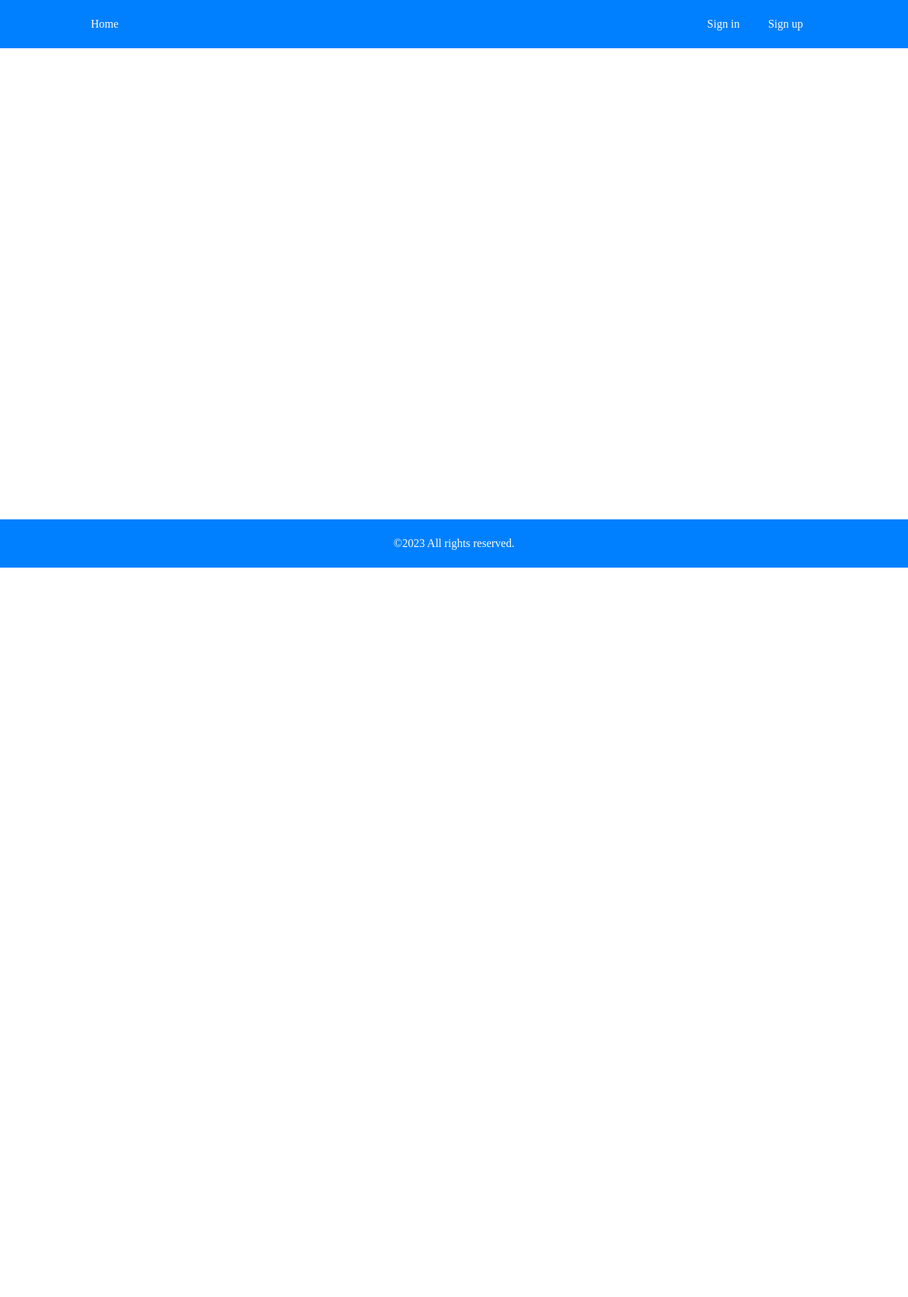
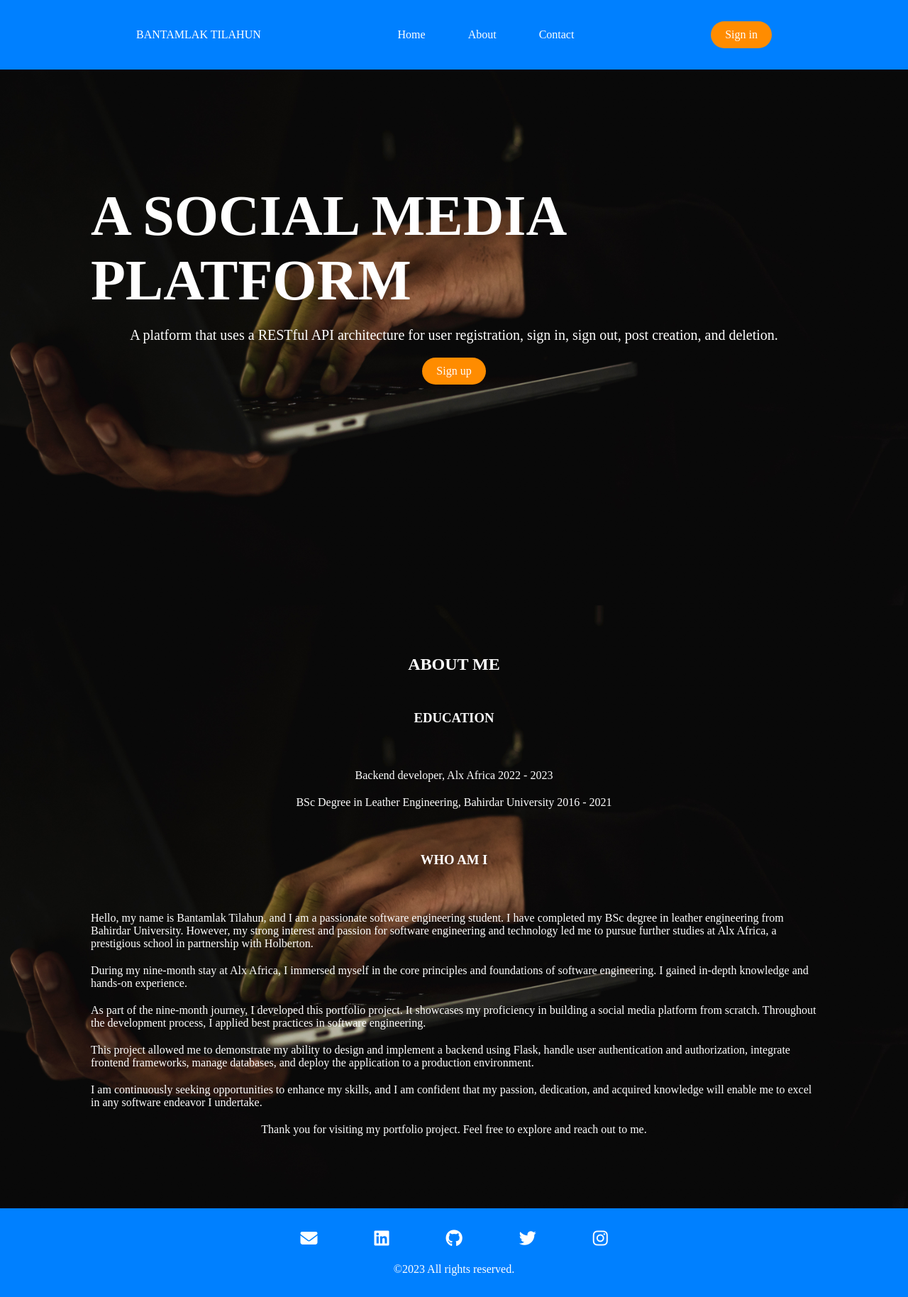
Before and after one commit to Bantamlak12/A_Social_Media_Platform_API, a Flask app: page / in a window 1280 px wide. Shown: the whole page at 71% size. Before the commit the page ends 800 px from the top, so only its background shows below. Run offline with Flask 3, Linux system fonts and the light colour scheme.

Commit message:
a new landing page and updated features

```diff
--- a/api/v1/app.py
+++ b/api/v1/app.py
@@ -13,7 +13,7 @@ from datetime import datetime, timedelta
 @app.route('/', methods=['GET'], strict_slashes=False)
 def home():
     """This route defines the home/landing page."""
-    return render_template('home.html')
+    return render_template('index.html')
 
 
 @app.route('/signup', methods=['GET', 'POST'], strict_slashes=False)
--- /dev/null
+++ b/static/scripts/scripts.js
@@ -0,0 +1,13 @@
+// This jQuery adds functionality to the index.html page.
+
+$(document).ready(function () {
+  $(".toggle-menu").click(function (event) {
+    event.stopPropagation(); // Prevents the click event from from bubbling up
+    $(".mobile-menu").toggle();
+  });
+
+  // Hides the menu when clicked anywhere on the screen
+  $(document).click(function () {
+    $(".mobile-menu").hide();
+  });
+});
--- a/static/scripts/signin.js
+++ b/static/scripts/signin.js
@@ -42,7 +42,13 @@ $(document).ready(function () {
     });
   });
   // Reveal the menu while the bar button is clicked
-  $(".menu-toggle").click(function () {
+  $(".menu-toggle").click(function (event) {
+    event.stopPropagation(); // Prevents the click event from from bubbling up
     $(".menu").toggle();
   });
+
+  // Hides the menu when clicked anywhere on the screen
+  $(document).click(function () {
+    $(".menu").hide();
+  });
 });
--- /dev/null
+++ b/static/styles/index.css
@@ -0,0 +1,226 @@
+/* THE HTML TEMPLATE index.html IS GIVEN THESE STYLE ATTRIBUTES. */
+
+/* UNIVERSAL SELECTOR */
+* {
+  margin: 0;
+  padding: 0;
+  box-sizing: border-box;
+  list-style: none;
+  text-decoration: none;
+  color: #fff;
+}
+
+/* THE BODY */
+body {
+  height: 100vh;
+  display: flex;
+  flex-direction: column;
+  background-image: url("../images/pexels.jpg");
+  background-size: cover;
+}
+
+/* THE HEADER */
+header {
+  background-color: #0080ff;
+  padding: 20px 15%;
+  position: fixed;
+  width: 100%;
+  z-index: 999;
+}
+
+/* THE HEADER NAVIGATION */
+nav {
+  display: flex;
+  justify-content: space-between;
+  align-items: center;
+}
+
+/* DESKTOP NAVIGATIONS */
+#nav.desktop-menu {
+  display: flex;
+}
+
+/* EACH NAVIGATION LISTS */
+#nav.desktop-menu li {
+  margin-right: 60px;
+}
+
+/* THE LAST NAVIGATION LIST; contact */
+#nav.desktop-menu li:last-child {
+  margin-right: 0;
+}
+
+/* APPLYING TRANSITION FOR EACH LINKS */
+#nav.desktop-menu li a {
+  transition: color 0.3s;
+}
+
+/* HOVER EFFECT */
+#nav.desktop-menu li a:hover {
+  color: darkorange;
+}
+
+/* BUTTONS */
+.signin-btn,
+#mobile-signin,
+.signup-btn {
+  background-color: darkorange;
+  padding: 10px 20px;
+  border-radius: 20px;
+}
+
+/* MOBILE SIGNIN BUTTON */
+#mobile-signin {
+  color: #fff;
+  background-color: darkorange;
+}
+
+/* HOVER FOR BUTTONS */
+.signin-btn:hover,
+.signup-btn:hover {
+  scale: 1.05;
+}
+
+/* MOBILE VIEW */
+.mobile-menu {
+  background-color: #0080ff;
+  position: absolute;
+  top: 70%;
+  right: 0%;
+  width: 100%;
+  transition: color 0.3s;
+  display: none;
+}
+
+/* EACH MOBILE NAVIGATIONS */
+.mobile-menu li {
+  margin: 20px 0;
+  text-align: center;
+}
+
+/* HOVER */
+.mobile-menu a:hover {
+  color: orange;
+}
+
+/* THE TOGGLE DROPDOWN */
+.toggle-menu {
+  display: none;
+}
+
+/* ARTICLE */
+article {
+  padding: 0 10%;
+}
+
+/* MAIN HOME PAGE */
+#home {
+  display: flex;
+  flex-direction: column;
+  justify-content: center;
+  align-items: center;
+  height: 100vh;
+}
+
+/* TOP AND BOTTOM SPACING */
+#home h1,
+p,
+a {
+  margin: 10px 0;
+}
+
+/* FONT SIZE FOR HOME H1 */
+#home h1 {
+  font-size: 80px;
+}
+
+/* HOME PARAGRAPH */
+#home p {
+  font-size: 20px;
+}
+
+/* THE ABOUT SECTION */
+#about {
+  padding-top: 12%;
+  display: flex;
+  flex-direction: column;
+  justify-content: center;
+  align-items: center;
+}
+
+/* THE ABOUT TITLE */
+#about h3 {
+  padding: 5% 0;
+}
+
+/* THE LAST PARAGRAPH OF ABOUT */
+#about p:last-child {
+  margin-bottom: 10%;
+}
+
+/* FOOTER */
+footer {
+  background-color: #0080ff;
+  padding: 20px;
+  margin-top: auto;
+}
+
+/* CONTACT LINKS IN THE FOOTER */
+footer .contact-links {
+  display: flex;
+  justify-content: center;
+}
+
+/* CONTACT LINKS IN THE FOOTER */
+
+footer .contact-links a {
+  margin-right: 80px;
+  font-size: 24px;
+}
+
+/* THE LAST CONTACT LIST */
+footer .contact-links a:last-child {
+  margin-right: 0;
+}
+
+/* HOVER */
+footer .contact-links a:hover {
+  scale: 1.2;
+}
+
+/* THE FOOTER PARAGRAPH */
+footer p {
+  text-align: center;
+}
+
+/* DESIGNED TO BE RESPONSIVE */
+@media (max-width: 1060px) {
+  #home h1 {
+    font-size: 50px;
+  }
+  #about {
+    padding-top: 25%;
+  }
+}
+
+@media (max-width: 898px) {
+  #home h1 {
+    font-size: 50px;
+  }
+  #about {
+    height: auto;
+  }
+  footer .contact-links a {
+    margin: 0 15px;
+  }
+}
+
+@media (max-width: 768px) {
+  #nav.desktop-menu,
+  .signin-btn {
+    display: none;
+  }
+  .toggle-menu {
+    display: block;
+  }
+}
--- a/static/styles/styles.css
+++ b/static/styles/styles.css
@@ -186,7 +186,7 @@ footer p {
     position: absolute;
     top: 7%;
     right: 0%;
-    width: 80%;
+    width: 100%;
     flex-grow: 1;
   }
   .menu li {
--- a/templates/home.html
+++ /dev/null
@@ -1,45 +0,0 @@
-<!DOCTYPE html>
-<html lang="en">
-  <head>
-    <meta charset="UTF-8" />
-    <meta name="viewport" content="width=device-width, initial-scale=1.0" />
-    <link
-      rel="stylesheet"
-      href="https://cdnjs.cloudflare.com/ajax/libs/font-awesome/6.4.0/css/all.min.css"
-      integrity="sha512-iecdLmaskl7CVkqkXNQ/ZH/XLlvWZOJyj7Yy7tcenmpD1ypASozpmT/E0iPtmFIB46ZmdtAc9eNBvH0H/ZpiBw=="
-      crossorigin="anonymous"
-      referrerpolicy="no-referrer"
-    />
-    <script src="https://code.jquery.com/jquery-3.6.0.min.js"></script>
-    <link rel="stylesheet" href="../static/styles/styles.css" />
-    <script src="../static/scripts/signin.js"></script>
-    <title>A Social medial Platform API</title>
-  </head>
-  <body>
-    <header>
-      <nav>
-        <div class="desktop-menu">
-          <li class="home"><a href="{{ url_for('home') }}">Home</a></li>
-          <ul>
-            <li><a href="{{ url_for('signin') }}">Sign in</a></li>
-            <li><a href="{{ url_for('signup') }}">Sign up</a></li>
-          </ul>
-        </div>
-        <div class="mobile-menu">
-          <div class="menu">
-            <li class="home"><a href="{{ url_for('home') }}">Home</a></li>
-            <li><a href="{{ url_for('signin') }}">Sign in</a></li>
-            <li><a href="{{ url_for('signup') }}">Sign up</a></li>
-          </div>
-          <div class="menu-toggle">
-            <i class="fa-solid fa-bars"></i>
-          </div>
-        </div>
-      </nav>
-    </header>
-    <section class="home-container"></section>
-    <footer>
-      <p>&copy2023 All rights reserved.</p>
-    </footer>
-  </body>
-</html>
--- /dev/null
+++ b/templates/index.html
@@ -0,0 +1,122 @@
+<!DOCTYPE html>
+<html lang="en">
+  <head>
+    <meta charset="UTF-8" />
+    <meta name="viewport" content="width=device-width, initial-scale=1.0" />
+    <link
+      rel="stylesheet"
+      href="https://cdnjs.cloudflare.com/ajax/libs/font-awesome/6.4.0/css/all.min.css"
+      integrity="sha512-iecdLmaskl7CVkqkXNQ/ZH/XLlvWZOJyj7Yy7tcenmpD1ypASozpmT/E0iPtmFIB46ZmdtAc9eNBvH0H/ZpiBw=="
+      crossorigin="anonymous"
+      referrerpolicy="no-referrer"
+    />
+    <script src="https://code.jquery.com/jquery-3.6.0.min.js"></script>
+    <script src="../static/scripts/scripts.js"></script>
+    <link rel="stylesheet" href="../static/styles/index.css" />
+    <title>A social media platform API</title>
+  </head>
+  <body>
+    <header>
+      <nav>
+        <div>BANTAMLAK TILAHUN</div>
+        <ul id="nav" class="desktop-menu">
+          <li><a href="#">Home</a></li>
+          <li><a href="#about">About</a></li>
+          <li><a href="#contact">Contact</a></li>
+        </ul>
+        <a href="{{ url_for('signin') }}" class="signin-btn">Sign in</a>
+        <i class="fa-solid fa-bars toggle-menu"></i>
+        <ul class="mobile-menu">
+          <li><a href="#">Home</a></li>
+          <li><a href="#about">About</a></li>
+          <li><a href="#contact">Contact</a></li>
+          <li>
+            <a href="{{ url_for('signin') }}" id="mobile-signin">Sign in</a>
+          </li>
+        </ul>
+      </nav>
+    </header>
+    <article>
+      <div id="home">
+        <h1>A SOCIAL MEDIA PLATFORM</h1>
+        <p>
+          A platform that uses a RESTful API architecture for user registration,
+          sign in, sign out, post creation, and deletion.
+        </p>
+        <a href="{{ url_for('signup') }}" class="signup-btn">Sign up</a>
+      </div>
+
+      <div id="about">
+        <h1>ABOUT ME</h1>
+        <h3>EDUCATION</h3>
+        <p>Backend developer, Alx Africa 2022 - 2023</p>
+        <p>
+          BSc Degree in Leather Engineering, Bahirdar University 2016 - 2021
+        </p>
+        <h3>WHO AM I</h3>
+        <p>
+          Hello, my name is Bantamlak Tilahun, and I am a passionate software
+          engineering student. I have completed my BSc degree in leather
+          engineering from Bahirdar University. However, my strong interest and
+          passion for software engineering and technology led me to pursue
+          further studies at Alx Africa, a prestigious school in partnership
+          with Holberton.
+        </p>
+        <p>
+          During my nine-month stay at Alx Africa, I immersed myself in the core
+          principles and foundations of software engineering. I gained in-depth
+          knowledge and hands-on experience.
+        </p>
+        <p>
+          As part of the nine-month journey, I developed this portfolio project.
+          It showcases my proficiency in building a social media platform from
+          scratch. Throughout the development process, I applied best practices
+          in software engineering.
+        </p>
+        <p>
+          This project allowed me to demonstrate my ability to design and
+          implement a backend using Flask, handle user authentication and
+          authorization, integrate frontend frameworks, manage databases, and
+          deploy the application to a production environment.
+        </p>
+        <p>
+          I am continuously seeking opportunities to enhance my skills, and I am
+          confident that my passion, dedication, and acquired knowledge will
+          enable me to excel in any software endeavor I undertake.
+        </p>
+        <p>
+          Thank you for visiting my portfolio project. Feel free to explore and
+          reach out to me.
+        </p>
+      </div>
+    </article>
+
+    <footer>
+      <div id="contact">
+        <div class="contact-links">
+          <a href="mailto: bantamlak29@gmail.com" target="_blank"
+            ><i class="fa-solid fa-envelope"></i
+          ></a>
+
+          <a
+            href="https://www.linkedin.com/in/bantamlak-tilahun/"
+            target="_blank"
+            ><i class="fa-brands fa-linkedin"></i
+          ></a>
+          <a href="https://github.com/bantamlak12" target="_blank"
+            ><i class="fa-brands fa-github"></i
+          ></a>
+          <a href="https://twitter.com/Bantamlak_T" target="_blank"
+            ><i class="fa-brands fa-twitter"></i
+          ></a>
+          <a href="https://www.instagram.com/Bantamlak_T/" target="_blank"
+            ><i class="fa-brands fa-instagram"></i
+          ></a>
+        </div>
+        <div>
+          <p>&copy2023 All rights reserved.</p>
+        </div>
+      </div>
+    </footer>
+  </body>
+</html>
```
Also changed, not shown: static/scripts/feeds.js (+7 -1 lines), static/scripts/signup.js (+7 -1 lines), static/styles/feeds.css (+8 -16 lines), static/images/pexels.jpg (added).
